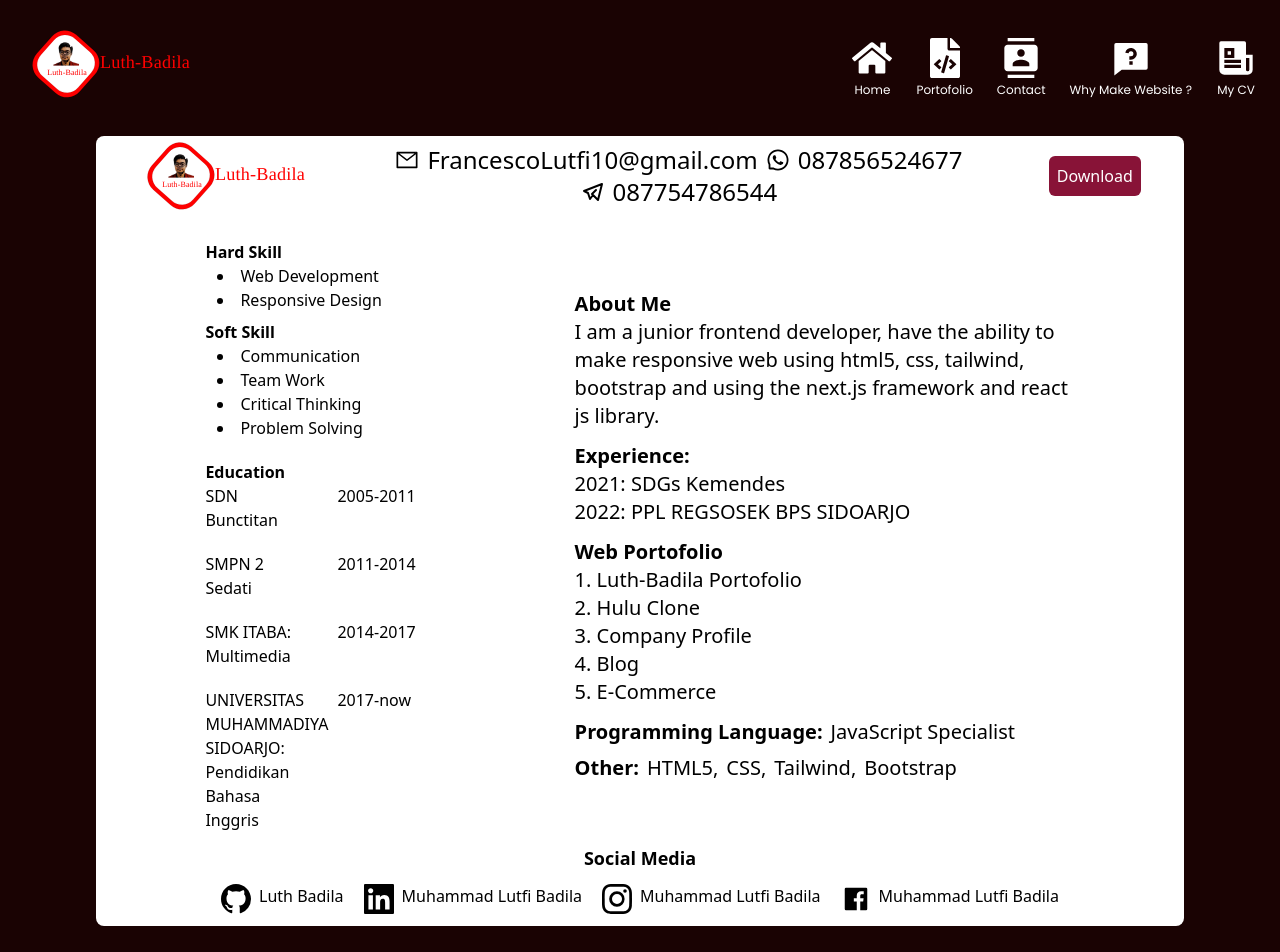
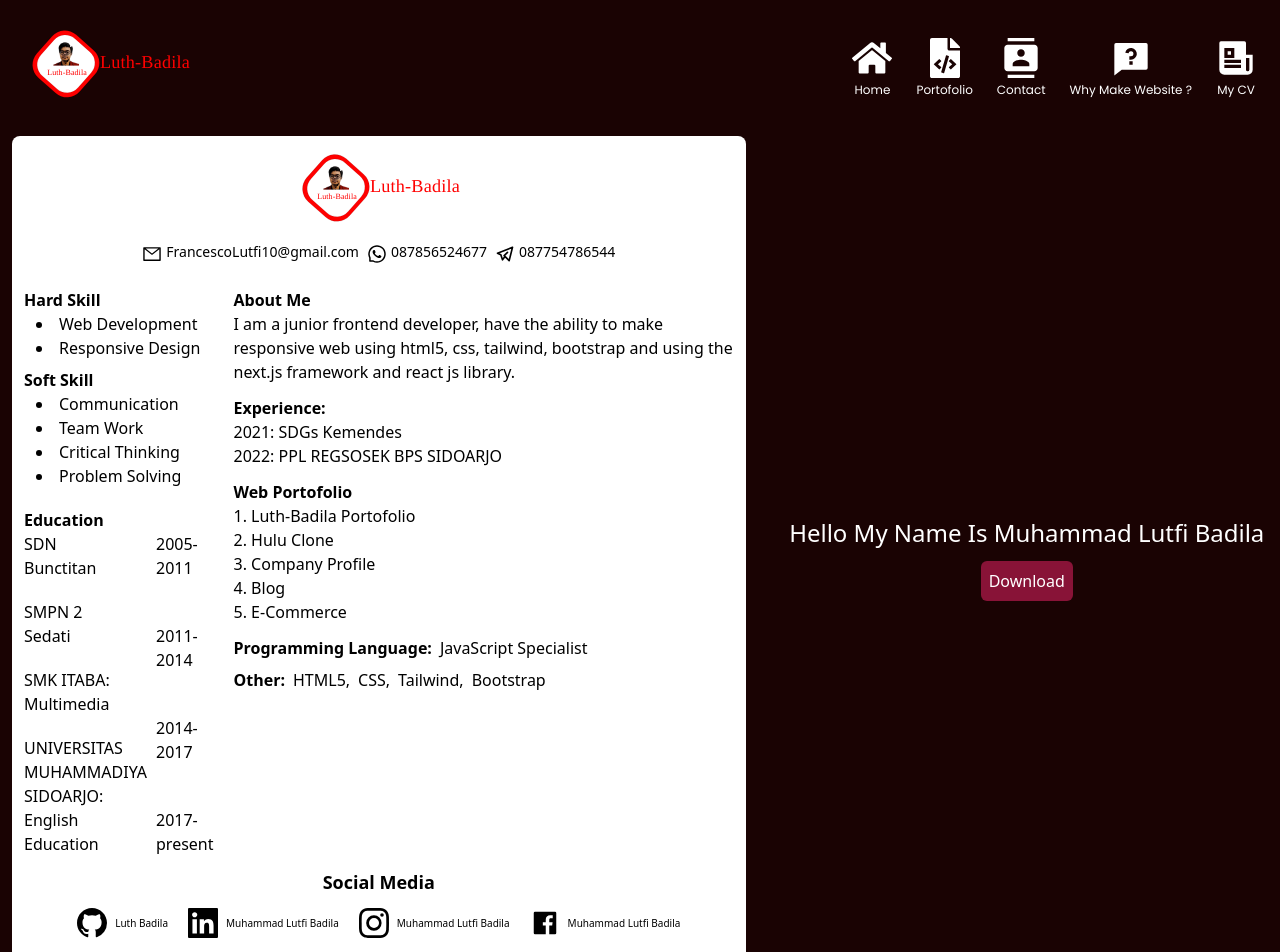
Before and after one commit to Luth-Badila/Luth-Badila, a React (Vite) app: page /cv in a window 1280 px wide. Shown: the top 952 px of the page. Built offline with nearby package versions, Linux system fonts and the light colour scheme.

Commit message:
change cv orientation adn fixed font size

```diff
--- a/src/components/Cv.jsx
+++ b/src/components/Cv.jsx
@@ -1,11 +1,11 @@
 import React from "react";
-import { Link } from "react-router-dom";
 import CvAside from "./CvAside";
 import CvFooter from "./CvFooter";
 import CvHeader from "./CvHeader";
 import CvMain from "./CvMain";
 import html2canvas from "html2canvas";
 import { jsPDF } from "jspdf";
+import CvDownload from "./CvDownload";
 
 const Cv = ({ rootElementid, DownloadFileName }) => {
   const downloadFileDocument = () => {
@@ -19,27 +19,34 @@ const Cv = ({ rootElementid, DownloadFileName }) => {
         putOnlyUsedFonts: true,
         floatPrecision: 16,
       });
-      pdf.addImage(imgData, "JPEG", 0, 0);
+      pdf.addImage(imgData, "JPEG", 10, 10);
       // Margin lines: A4 = inch width:8.25 / height:11.75
       // pdf.line(x, y, width, height);
       pdf.setDrawColor("white");
       pdf.setLineWidth(1 / 72);
-      pdf.line(0, 0, 0, 0);
+      pdf.line(0.5, 0.5, 0.5, 11.25);
+      pdf.line(7.75, 0.5, 7.75, 11.25);
+
+      // Break the long text
+      // textlines = pdf.setFont("Arial").setFontSize(12).splitTextToSize(rootElementid, 7.25);
       pdf.save(`${DownloadFileName}`);
     });
   };
 
   return (
-    <>
-      <div className="flex flex-col gap-3 mx-24 bg-white rounded-lg mb-5">
-        <CvHeader downloadFileDocument={downloadFileDocument} />
-        <div className="flex sm:flex-row flex-col gap-5 mx-10 justify-around items-center">
+    <div className="flex sm:flex-row flex-col gap-10 px-3">
+      <div className="flex flex-col gap-3 sm:w-[750px] w-full p-3 bg-white rounded-lg mb-5">
+        <CvHeader />
+        <div className="flex sm:flex-row flex-col gap-5 sm:justify-start sm:items-start justify-center items-center">
           <CvAside />
           <CvMain />
         </div>
         <CvFooter />
       </div>
-    </>
+      <div className="flex flex-col sm:w-[500px] w-[450px] justify-center items-center text-white">
+        <CvDownload downloadFileDocument={downloadFileDocument} />
+      </div>
+    </div>
   );
 };
 
--- a/src/components/CvAside.jsx
+++ b/src/components/CvAside.jsx
@@ -2,7 +2,7 @@ import React from "react";
 
 const CvAside = () => {
   return (
-    <div className="flex flex-col text-black gap-5">
+    <div className="flex flex-col text-black gap-5 text-md">
       <div className="max-w-[600px] flex flex-col gap-2">
         <div>
           <h1 className="font-bold">Hard Skill</h1>
@@ -28,13 +28,13 @@ const CvAside = () => {
             <p>SDN Bunctitan</p>
             <p>SMPN 2 Sedati</p>
             <p>SMK ITABA: Multimedia</p>
-            <p>UNIVERSITAS MUHAMMADIYA SIDOARJO: Pendidikan Bahasa Inggris</p>
+            <p>UNIVERSITAS MUHAMMADIYA SIDOARJO: English Education</p>
           </div>
           <div className="flex flex-col gap-11 max-w-[100px]">
             <p>2005-2011</p>
             <p>2011-2014</p>
             <p>2014-2017</p>
-            <p>2017-now</p>
+            <p>2017-present</p>
           </div>
         </div>
       </div>
--- /dev/null
+++ b/src/components/CvDownload.jsx
@@ -0,0 +1,19 @@
+import React from "react";
+import { Link } from "react-router-dom";
+
+const CvDownload = ({ downloadFileDocument }) => {
+  return (
+    <div className="flex flex-col justify-center items-center gap-3">
+      <div className="text-white text-2xl">
+        <p>Hello My Name Is Muhammad Lutfi Badila</p>
+      </div>
+      <Link href="">
+        <button onClick={downloadFileDocument} className="p-2 bg-rose-900 rounded-md text-white">
+          Download
+        </button>
+      </Link>
+    </div>
+  );
+};
+
+export default CvDownload;
--- a/src/components/CvFooter.jsx
+++ b/src/components/CvFooter.jsx
@@ -9,22 +9,22 @@ const CvFooter = () => {
   return (
     <div className="text-black flex flex-col gap-3 items-center justify-center mb-3">
       <h1 className="font-bold text-lg">Social Media</h1>
-      <div className="flex sm:flex-row flex-col gap-5">
-        <NavLink href="" className="flex gap-2">
+      <div className="flex gap-5">
+        <NavLink href="" className="flex gap-2 justify-center items-center">
           <BsGithub size={30} />
-          <p>Luth Badila</p>
+          <p className="text-[10px]">Luth Badila</p>
         </NavLink>
-        <NavLink href="" className="flex gap-2">
+        <NavLink href="" className="flex gap-2 justify-center items-center">
           <GrLinkedin size={30} />
-          <p>Muhammad Lutfi Badila</p>
+          <p className="text-[10px]">Muhammad Lutfi Badila</p>
         </NavLink>
-        <NavLink href="" className="flex gap-2">
+        <NavLink href="" className="flex gap-2 justify-center items-center">
           <BsInstagram size={30} />
-          <p>Muhammad Lutfi Badila</p>
+          <p className="text-[10px]">Muhammad Lutfi Badila</p>
         </NavLink>
-        <NavLink href="" className="flex gap-2">
+        <NavLink href="" className="flex gap-2 justify-center items-center">
           <RiFacebookBoxFill size={30} />
-          <p>Muhammad Lutfi Badila</p>
+          <p className="text-[10px]">Muhammad Lutfi Badila</p>
         </NavLink>
       </div>
     </div>
--- a/src/components/CvHeader.jsx
+++ b/src/components/CvHeader.jsx
@@ -4,36 +4,25 @@ import { AiOutlineMail, AiOutlineWhatsApp } from "react-icons/ai";
 import { TbBrandTelegram } from "react-icons/tb";
 import { Link } from "react-router-dom";
 
-const CvHeader = ({ downloadFileDocument }) => {
+const CvHeader = () => {
   return (
-    <div className="flex sm:flex-row flex-col h-full  text-black justify-around items-center mb-3">
+    <div className="flex flex-col gap-3 h-full  text-black justify-center items-center mb-3">
       <div className="flex">
         <img src={logoHeader} alt="profile photo" className="sm:w-[170px] sm:h-[80px] w-[80px]" />
       </div>
-      <div className="sm:text-2xl text-lg">
-        <div className="flex sm:flex-row flex-col sm:gap-2 gap-0 items-center">
-          <div className="flex items-center justify-center gap-2">
-            <AiOutlineMail />
-            <p>FrancescoLutfi10@gmail.com</p>
-          </div>
-          <div className="flex items-center gap-2">
-            <AiOutlineWhatsApp />
-            <p>087856524677</p>
-          </div>
+      <div className="flex sm:flex-row flex-col sm:gap-2 gap-0 items-center justify-center sm:text-2xl text-lg">
+        <div className="flex items-center justify-center gap-1">
+          <AiOutlineMail size={20} className="mt-1" />
+          <p className="text-sm">FrancescoLutfi10@gmail.com</p>
         </div>
-        <div className="flex flex-col items-center">
-          <div className="flex items-center gap-2">
-            <TbBrandTelegram />
-            <p>087754786544</p>
-          </div>
+        <div className="flex items-center justify-center gap-1">
+          <AiOutlineWhatsApp size={20} className="mt-1" />
+          <p className="text-sm">087856524677</p>
         </div>
-      </div>
-      <div>
-        <Link href="">
-          <button onClick={downloadFileDocument} className="p-2 bg-rose-900 rounded-md text-white">
-            Download
-          </button>
-        </Link>
+        <div className="flex items-center justify-center gap-1">
+          <TbBrandTelegram size={20} className="mt-1" />
+          <p className="text-sm">087754786544</p>
+        </div>
       </div>
     </div>
   );
--- a/src/components/CvMain.jsx
+++ b/src/components/CvMain.jsx
@@ -4,10 +4,10 @@ import { Link } from "react-router-dom";
 const CvMain = () => {
   return (
     <div>
-      <div className="flex flex-col gap-3 lg:max-w-[700px] max-w-[300px] text-black text-xl">
+      <div className="flex flex-col gap-3 lg:max-w-[700px] max-w-[300px] text-black text-md">
         <div className="flex flex-col">
           <h1 className="font-bold">About Me</h1>
-          <p className="w-[500px]">I am a junior frontend developer, have the ability to make responsive web using html5, css, tailwind, bootstrap and using the next.js framework and react js library.</p>
+          <p className="sm:w-[500px] w-[400]">I am a junior frontend developer, have the ability to make responsive web using html5, css, tailwind, bootstrap and using the next.js framework and react js library.</p>
         </div>
         <div className="flex flex-col">
           <h1 className="font-bold">Experience:</h1>
@@ -46,7 +46,7 @@ const CvMain = () => {
             </li>
           </ol>
         </div>
-        <div className="flex flex-col gap-2 text-xl">
+        <div className="flex flex-col gap-2 text-md">
           <div className="flex gap-2">
             <h1 className=" font-bold">Programming Language:</h1>
             <p>JavaScript Specialist</p>
```
